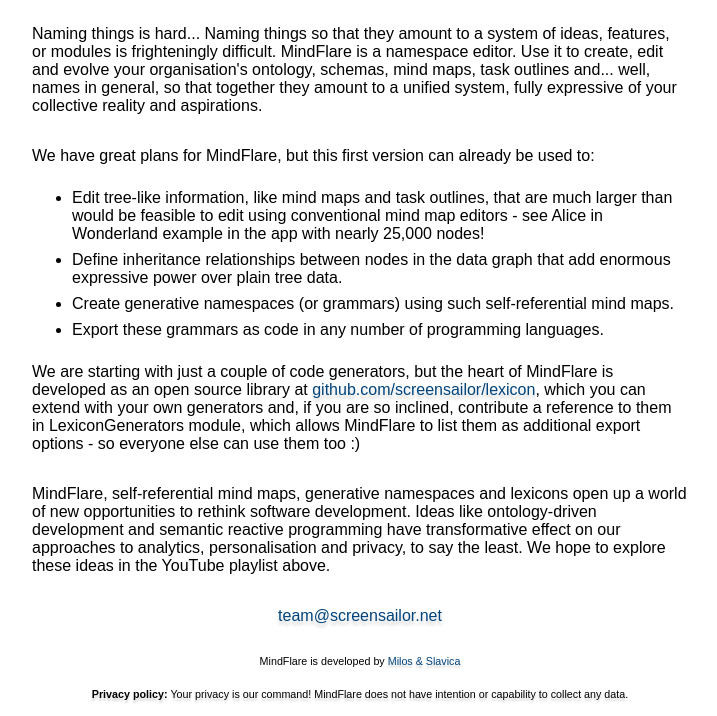
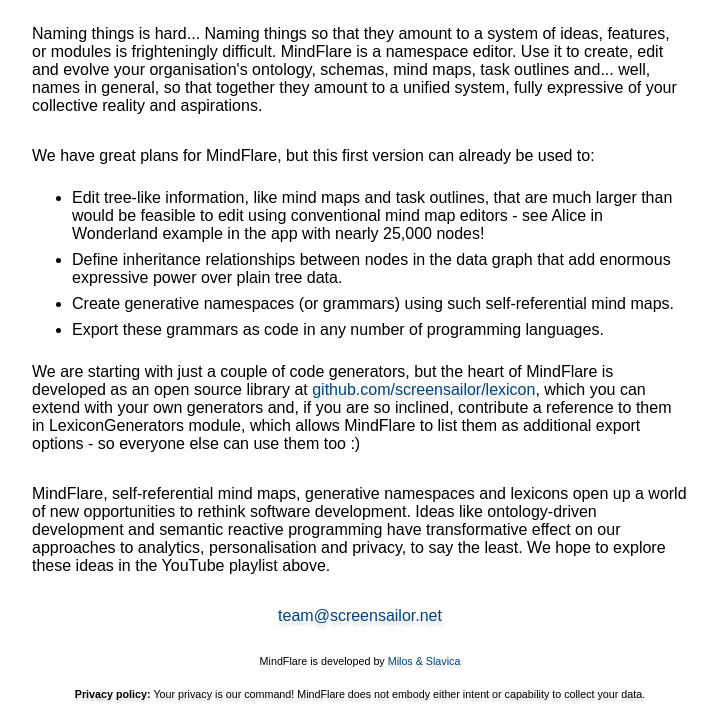
Before and after one commit to thousandyears/MindFlare, a plain HTML site: page index.html in a window 1280 px wide. Shown: the part 242-958 px from the top of the page, without its empty margins (280-997 px from the left). Drawn offline with Linux system fonts and the light colour scheme; no server answers.

Commit message:
edit the privacy notice

```diff
--- a/index.html
+++ b/index.html
@@ -135,7 +135,7 @@
 
 	  <footer class="smalltext">
 		<p>MindFlare is developed by <a href="https://github.com/screensailor"><span class="nowrap">Milos & Slavica</span></a></p>
-		<p><a id="privacy" href="#privacy-policy"><b>Privacy policy: </b>Your privacy is our command! MindFlare does not have intention or capability to collect any data.</a></p>
+		<p><a id="privacy" href="#privacy-policy"><b>Privacy policy: </b>Your privacy is our command! MindFlare does not embody either intent or capability to collect your data.</a></p>
 	  </footer>
   </body>
 </html>
```
